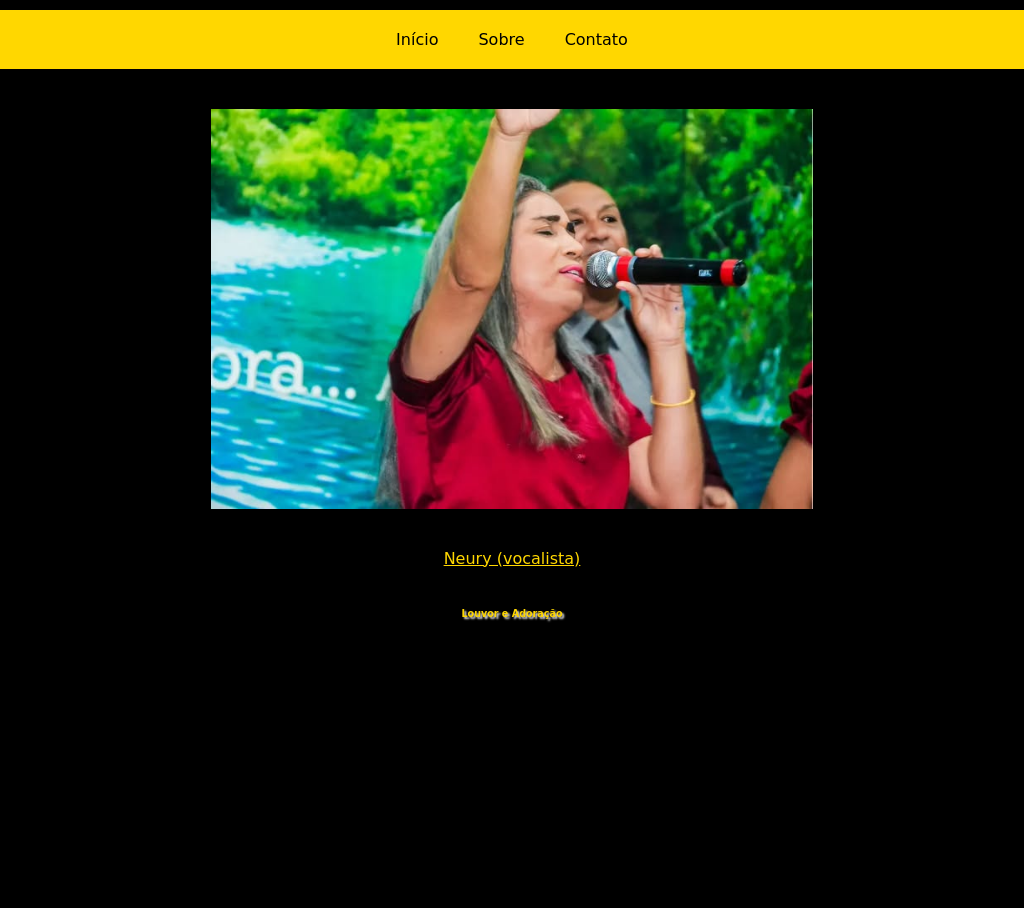
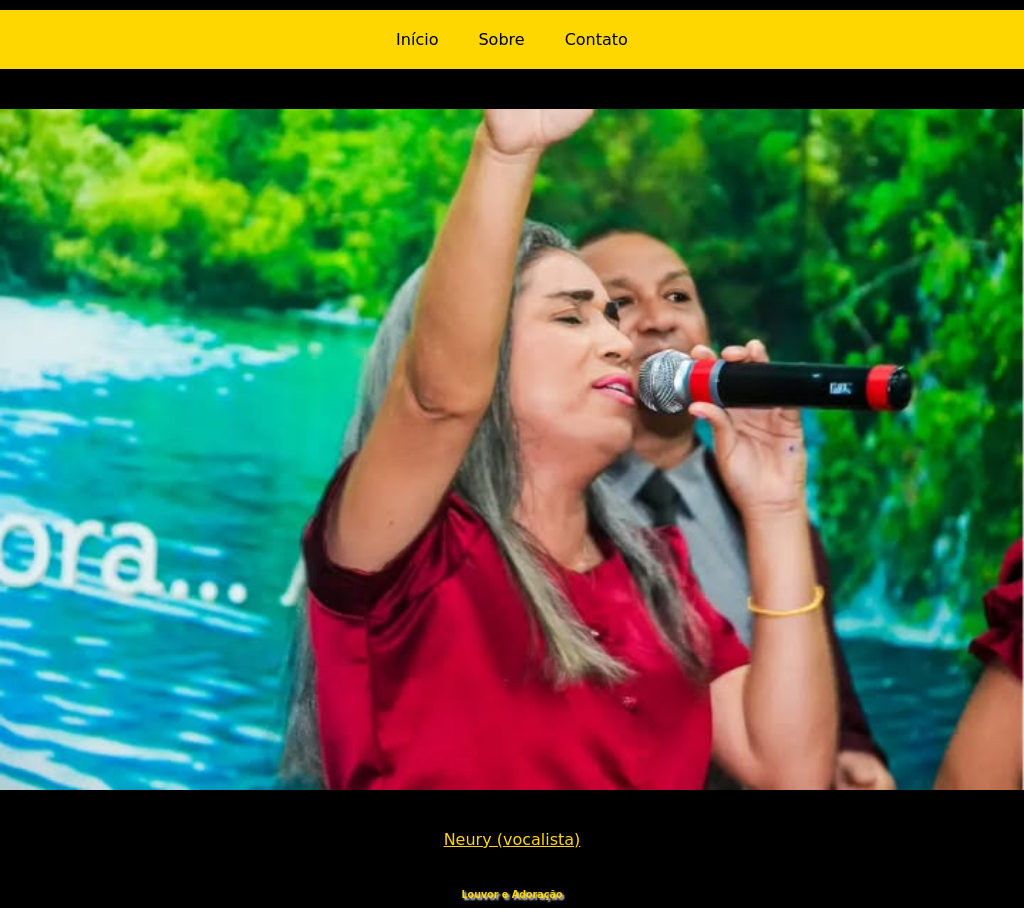
Before and after one commit to kinha28/BandaSomQueLiberta, a plain HTML site: page index.html in a window 1024 px wide. Shown: the part 39-947 px from the top of the page. Before the commit the page ends 800 px from the top, so only its background shows below. Drawn offline with Linux system fonts and the light colour scheme; a web font is replaced by a local one.

Commit message:
Update style.css

```diff
--- a/style.css
+++ b/style.css
@@ -57,7 +57,7 @@ a:hover {
 /* Carrossel */
 .carrossel {
   width: 100%;
-  height: 300px;
+  height: auto;
   margin: 40px auto;
   position: relative;
   overflow: hidden;
@@ -65,10 +65,9 @@ a:hover {
 
 .carrossel img {
   width: 100%;
-  height: 100%;
-  object-fit: cover;
+  height: auto;
+  object-fit: contain; /* ou cover, se preferir preencher */
   display: none;
-  transition: opacity 1s ease-in-out;
 }
 
 .carrossel img.ativo {
@@ -272,14 +271,3 @@ a:hover {
   a {
     font-size: 1rem;
   }
-
-  .carrossel {
-    height: auto;
-  }
-
-  .carrossel img {
-    height: auto;
-    max-height: 400px;
-    object-fit: contain; /* ou "cover", dependendo do efeito desejado */
-  }
-}
```
